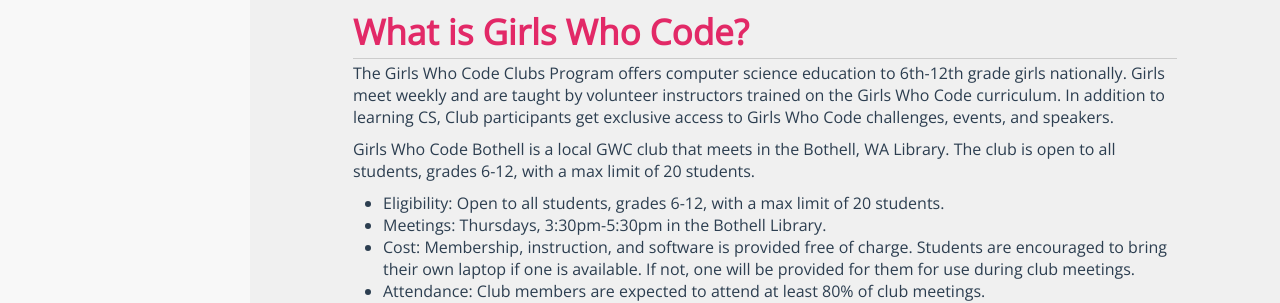
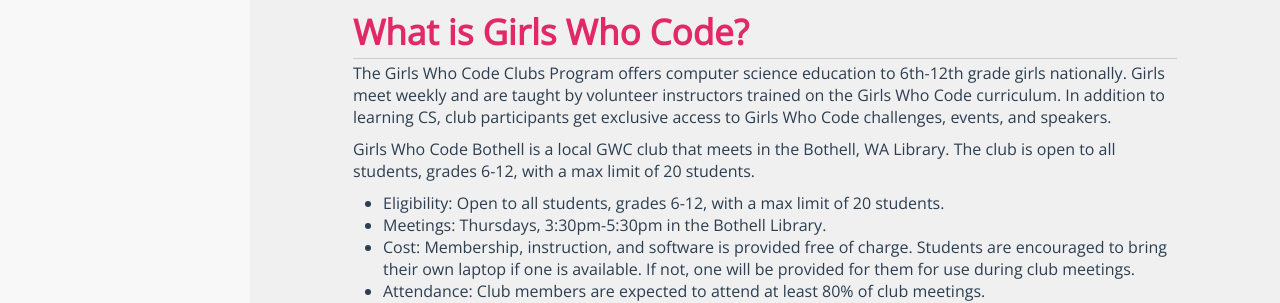
Before and after one commit to shanet/Girls-Who-Code-Bothell, a Jekyll site: the page built from index.html, in a window 1280 px wide and 900 px high, scrolled down 206 px. Shown: the part 526-829 px from the top of the window. Built offline with Jekyll 4.4.1, drawn with Linux system fonts in a browser that asks for light colours.

Commit message:
typo fix

```diff
--- a/_includes/welcome.html
+++ b/_includes/welcome.html
@@ -1,7 +1,7 @@
 <div id="welcome" class="post container">
   <h1>What is Girls Who Code?</h1>
 
-  <p>The Girls Who Code Clubs Program offers computer science education to 6th-12th grade girls nationally. Girls meet weekly and are taught by volunteer instructors trained on the Girls Who Code curriculum. In addition to learning CS, Club participants get exclusive access to Girls Who Code challenges, events, and speakers.</p>
+  <p>The Girls Who Code Clubs Program offers computer science education to 6th-12th grade girls nationally. Girls meet weekly and are taught by volunteer instructors trained on the Girls Who Code curriculum. In addition to learning CS, club participants get exclusive access to Girls Who Code challenges, events, and speakers.</p>
 
   <p>Girls Who Code Bothell is a local GWC club that meets in the Bothell, WA Library. The club is open to all students, grades 6-12, with a max limit of 20 students.
 
```
